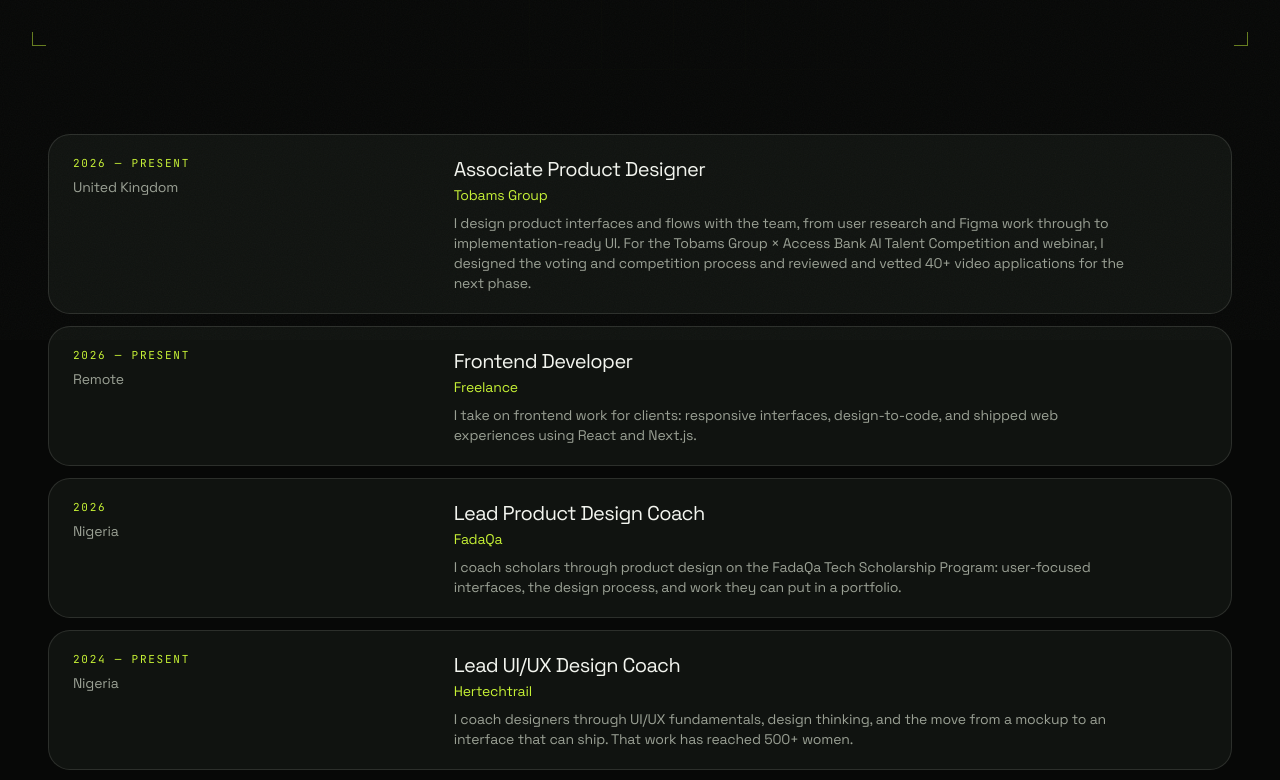
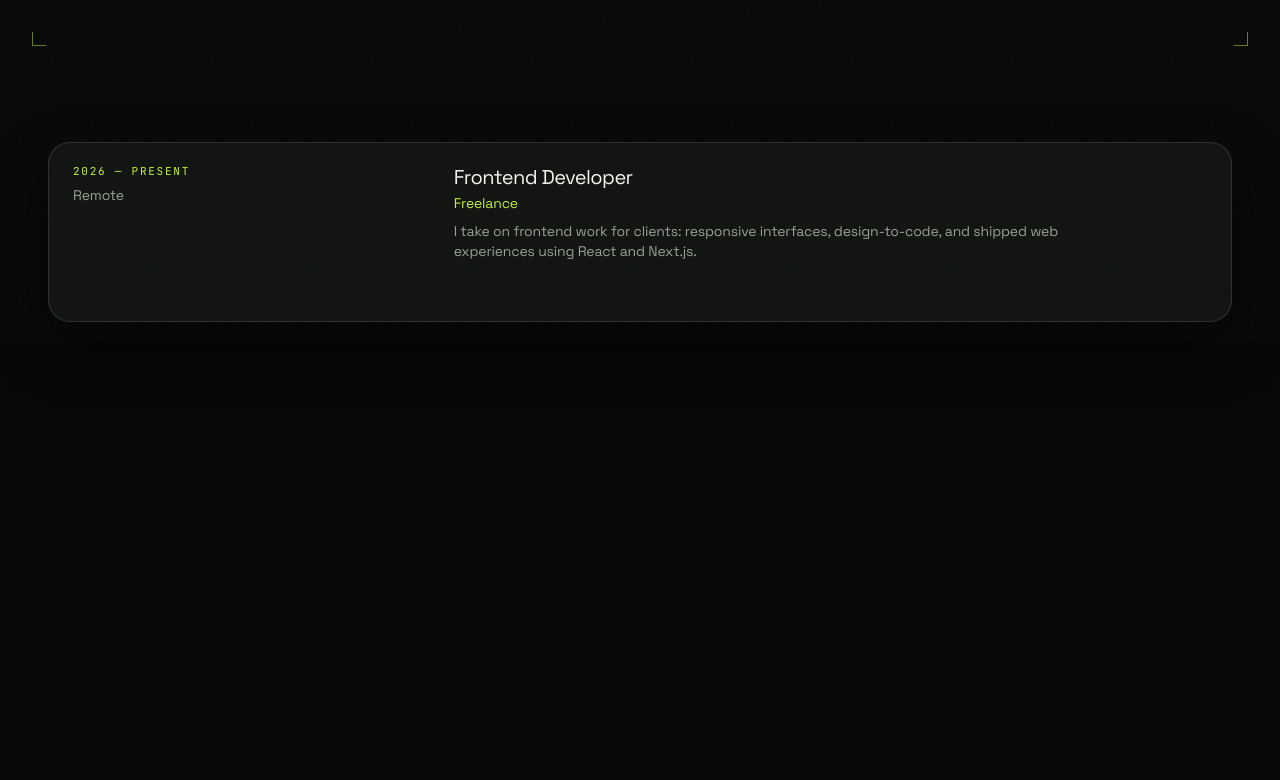
Before and after one commit to CourageCharly/Courage-Livingstone, a Next.js app: page /experience in a window 1280 px wide. Shown: the part 460-1240 px from the top of the page. Built offline with nearby package versions, Linux system fonts and the light colour scheme.

Commit message:
Restore LinkedIn and stack experience and In public cards.
Role cards on Experience and the About In public notes now pin in place and swap as you scroll. LinkedIn is back in site socials and on the Three.js note.

```diff
--- a/src/app/about/page.tsx
+++ b/src/app/about/page.tsx
@@ -7,6 +7,7 @@
 import ContactBanner from "@/components/shared/contact-banner";
 import Portrait from "@/components/about/portrait";
 import Rise from "@/components/motion/rise";
+import CardStack from "@/components/shared/card-stack";
 import MaskLines from "@/components/shared/mask-lines";
 
 export const metadata: Metadata = {
@@ -173,10 +174,12 @@
             <p className="kicker text-lime">Also</p>
             <h2 className="display mt-4 text-4xl sm:text-6xl">In public.</h2>
           </Rise>
-          <div className="mt-12 grid gap-4 md:grid-cols-2">
-            {notes.map((note, index) => (
-              <Rise key={note.title} delay={index * 0.06}>
-                <article className="panel h-full p-6 sm:p-8">
+          <CardStack className="mt-12">
+            {notes.map((note) => (
+              <article
+                key={note.title}
+                className="panel p-6 shadow-[0_24px_60px_rgba(0,0,0,0.35)] sm:p-8"
+              >
                 <h3 className="text-2xl tracking-[-0.04em]">{note.title}</h3>
                 <p className="mt-3 text-muted-foreground">{note.body}</p>
                 <div className="mt-6 flex flex-wrap gap-4">
@@ -193,9 +196,8 @@
                   ))}
                 </div>
               </article>
-              </Rise>
             ))}
-          </div>
+          </CardStack>
         </PageWrapper>
       </section>
 
--- a/src/app/experience/page.tsx
+++ b/src/app/experience/page.tsx
@@ -4,6 +4,7 @@
 import PageWrapper from "@/components/layout/page-wrapper";
 import TechMarks from "@/components/layout/tech-marks";
 import Rise from "@/components/motion/rise";
+import CardStack from "@/components/shared/card-stack";
 import MaskLines from "@/components/shared/mask-lines";
 import ContactBanner from "@/components/shared/contact-banner";
 
@@ -30,9 +31,13 @@
       </section>
 
       <section className="py-12 md:py-16">
-        <PageWrapper className="space-y-3">
+        <PageWrapper>
+          <CardStack>
             {experience.map((item) => (
-            <article key={`${item.org}-${item.dates}`} className="panel grid gap-2 px-5 py-4 sm:grid-cols-12 sm:px-6 sm:py-5">
+              <article
+                key={`${item.org}-${item.dates}`}
+                className="panel grid gap-2 px-5 py-4 shadow-[0_24px_60px_rgba(0,0,0,0.35)] sm:grid-cols-12 sm:px-6 sm:py-5"
+              >
                 <div className="sm:col-span-4">
                   <p className="font-mono text-[11px] tracking-[0.16em] text-lime uppercase">{item.dates}</p>
                   <p className="mt-1 text-sm text-muted-foreground">{item.place}</p>
@@ -44,6 +49,7 @@
                 </div>
               </article>
             ))}
+          </CardStack>
         </PageWrapper>
       </section>
 
--- /dev/null
+++ b/src/components/shared/card-stack.tsx
@@ -0,0 +1,64 @@
+"use client";
+
+import { Children, cloneElement, isValidElement, useRef, useState, type ReactNode } from "react";
+import { motion, useMotionValueEvent, useReducedMotion, useScroll } from "framer-motion";
+import { cn } from "@/lib";
+import { ease } from "@/lib/motion";
+
+type Props = {
+  children: ReactNode;
+  className?: string;
+};
+
+const CardStack = ({ children, className }: Props) => {
+  const items = Children.toArray(children);
+  const reduce = useReducedMotion();
+  const ref = useRef<HTMLDivElement>(null);
+  const [active, setActive] = useState(0);
+  const { scrollYProgress } = useScroll({
+    target: ref,
+    offset: ["start start", "end end"],
+  });
+
+  useMotionValueEvent(scrollYProgress, "change", (value) => {
+    const next = Math.min(items.length - 1, Math.max(0, Math.floor(value * items.length + 0.001)));
+    setActive((current) => (current === next ? current : next));
+  });
+
+  if (reduce || items.length < 2) {
+    return <div className={cn("space-y-3", className)}>{items}</div>;
+  }
+
+  return (
+    <div ref={ref} className={cn("relative", className)} style={{ height: `${items.length * 70}vh` }}>
+      <div className="sticky top-[5.75rem] flex min-h-[calc(100svh-7.5rem)] items-start pt-2">
+        <div className="relative w-full">
+          <div className="grid" aria-hidden>
+            {items.map((item, index) => (
+              <div key={`size-${index}`} className="invisible col-start-1 row-start-1">
+                {isValidElement(item) ? cloneElement(item) : item}
+              </div>
+            ))}
+          </div>
+          {items.map((item, index) => (
+            <motion.div
+              key={index}
+              initial={false}
+              animate={{
+                y: index > active ? 28 : 0,
+                opacity: index > active ? 0 : 1,
+              }}
+              transition={{ duration: 0.45, ease }}
+              className="absolute inset-0 [&>*]:h-full"
+              style={{ zIndex: index + 1, pointerEvents: index === active ? "auto" : "none" }}
+            >
+              {item}
+            </motion.div>
+          ))}
+        </div>
+      </div>
+    </div>
+  );
+};
+
+export default CardStack;
--- a/src/lib/profile.ts
+++ b/src/lib/profile.ts
@@ -165,7 +165,10 @@
   {
     title: "Three.js particle system",
     body: "A 3D particle system that dances to hand gestures, built with Three.js in Gemini and VS Code.",
-    links: [{ label: "X", href: "https://x.com/Charlycourage/status/2020799866583085211" }],
+    links: [
+      { label: "X", href: "https://x.com/Charlycourage/status/2020799866583085211" },
+      { label: "LinkedIn", href: "https://www.linkedin.com/in/couragecharles" },
+    ],
   },
   {
     title: "Teens in AI",
--- a/src/lib/site.ts
+++ b/src/lib/site.ts
@@ -19,6 +19,7 @@
     { href: "/contact", label: "Contact" },
   ],
   socials: [
+    { href: "https://www.linkedin.com/in/couragecharles", label: "LinkedIn" },
     { href: "https://www.behance.net/courageeze1", label: "Behance" },
     { href: "https://github.com/couragecharles", label: "GitHub" },
     { href: "https://x.com/Charlycourage", label: "X" },
```
Lines whose indentation alone changed are shown as unchanged.
